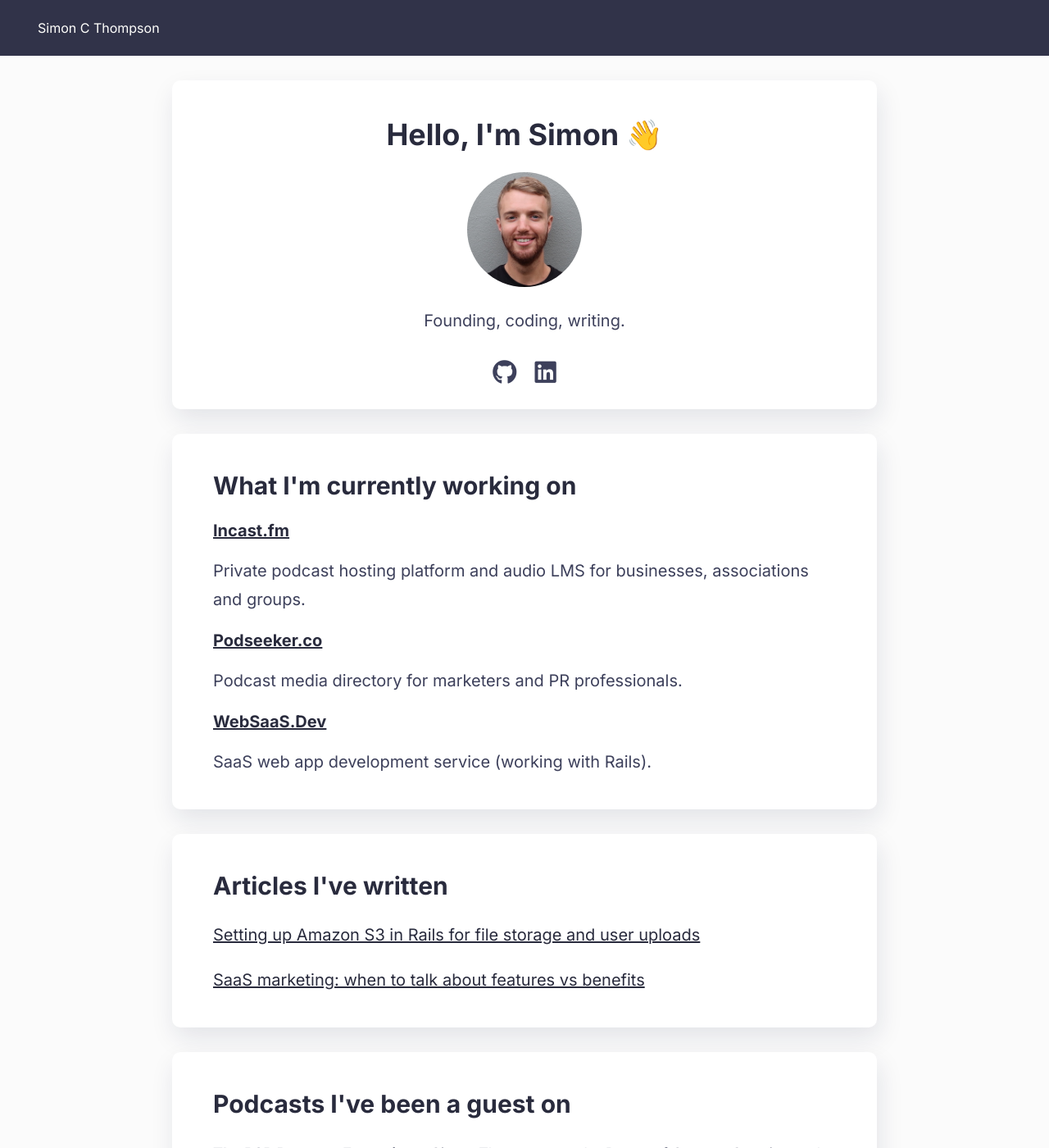
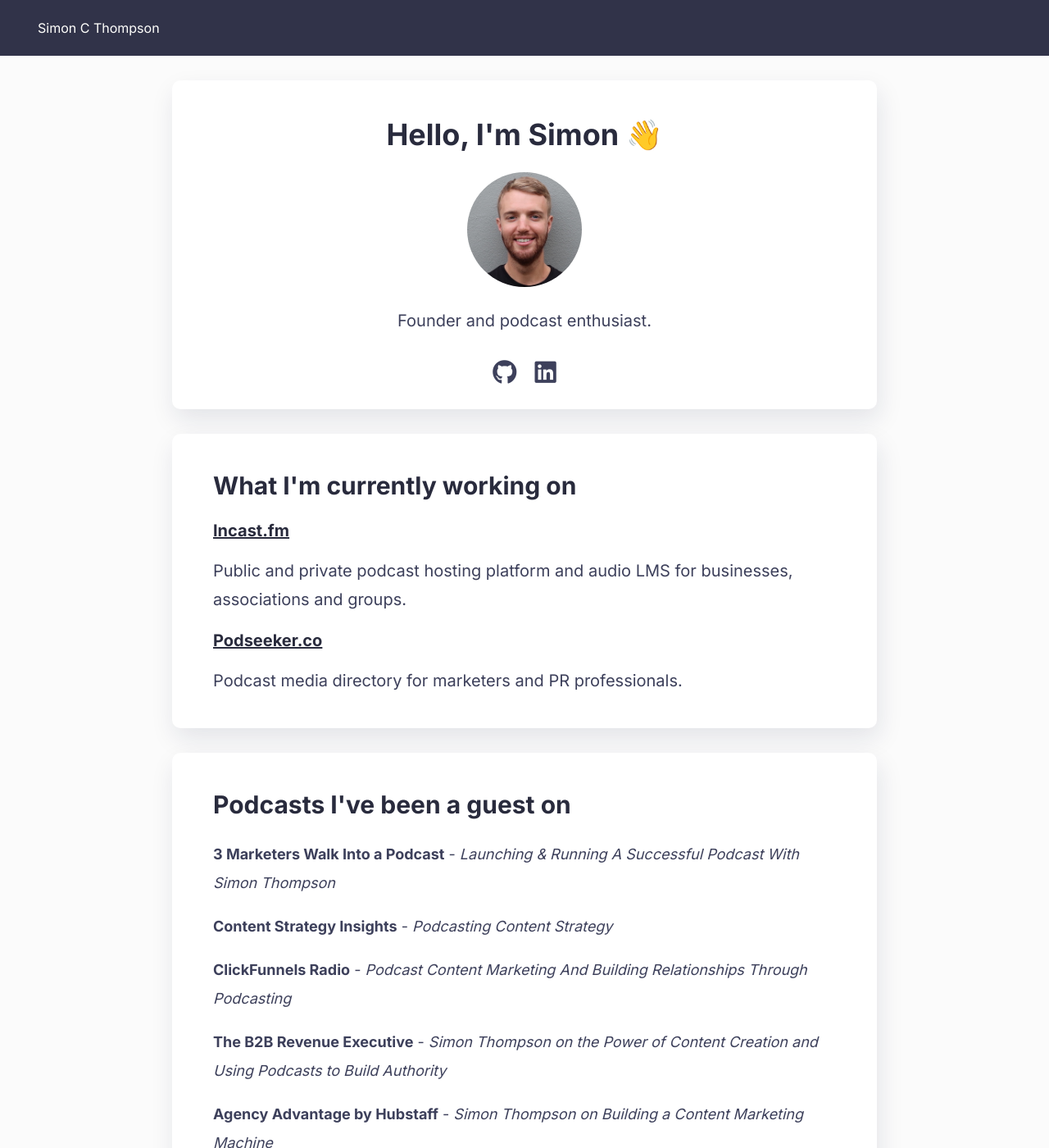
Before and after one commit to simoncthompson/simoncthompson-com, a Jekyll site: the page built from index.html, in a window 1280 px wide and 1400 px high. Shown: the whole window at 82% size. Built offline with Jekyll 4.4.1, drawn with Linux system fonts in a browser that asks for light colours; nearby versions of some CDN libraries; some of the changed text lies outside the part shown.

Commit message:
Changed homepage layout

```diff
--- a/index.html
+++ b/index.html
@@ -7,7 +7,7 @@
   <div class="card hero-card">
     <h1>Hello, I'm Simon 👋</h1>
     <img src="images/simon-thompson-headshot.jpg" alt="Simon Thompson headshot">
-    <p>Founding, coding, writing.</p>
+    <p>Founder and podcast enthusiast.</p>
     <div class="icons">
       <a href="https://github.com/simoncthompson" target="_blank">
         <i class="fab fa-github"></i>
@@ -20,30 +20,36 @@
   <div class="card">
     <h2>What I'm currently working on</h2>
     <a target="_blank" href="https://incast.fm"><h3>Incast.fm</h3></a>
-    <p>Private podcast hosting platform and audio LMS for businesses, associations and groups.</p>
+    <p>Public and private podcast hosting platform and audio LMS for businesses, associations and groups.</p>
     <a target="_blank" href="https://podseeker.co"><h3>Podseeker.co</h3></a>
     <p>Podcast media directory for marketers and PR professionals.</p>
-    <a target="_blank" href="https://websaas.dev"><h3>WebSaaS.Dev</h3></a>
-    <p>SaaS web app development service (working with Rails).</p>
+    <!-- <a target="_blank" href="https://websaas.dev"><h3>WebSaaS.Dev</h3></a>
+    <p>SaaS web app development service (working with Rails).</p> -->
   </div>
 
-  <div class="card">
+  <!-- <div class="card">
     <h2>Articles I've written</h2>
     {% for post in site.posts %}
       <p><a href="{{ post.url }}">{{ post.title }}</a></p>
   {% endfor %}
-  </div>
+  </div> -->
 
   <div class="card podcasts">
     <h2>Podcasts I've been a guest on</h2>
+    <a target="_blank" href="https://blog.responsesuite.com/simon-thompson-episode-31/">
+      <p><strong>3 Marketers Walk Into a Podcast</strong> - <em>Launching & Running A Successful Podcast With Simon Thompson</em></p>
+    </a>
+    <a target="_blank" href="https://ellessmedia.com/csi/simon-thompson/">
+      <p><strong>Content Strategy Insights</strong> - <em>Podcasting Content Strategy</em></p>
+    </a>
+    <a target="_blank" href="https://www.stitcher.com/show/funnelhacker-radio/episode/podcast-content-marketing-and-building-relationships-through-podcasting-simon-thompson-fhr-270-56192182">
+      <p><strong>ClickFunnels Radio</strong> - <em>Podcast Content Marketing And Building Relationships Through Podcasting</em></p>
+    </a>
     <a target="_blank" href="https://www.valueselling.com/podcast/simon-thompson-on-the-power-of-content-creation-and-using-podcasts-to-build-authority">
       <p><strong>The B2B Revenue Executive</strong> - <em>Simon Thompson on the Power of Content Creation and Using Podcasts to Build Authority</em></p>
     </a>
     <a target="_blank" href="https://blog.hubstaff.com/simon-thompson-on-building-a-content-marketing-machine/">
       <p><strong>Agency Advantage by Hubstaff</strong> - <em>Simon Thompson on Building a Content Marketing Machine</em></p>
-    </a>
-    <a target="_blank" href="https://www.stitcher.com/show/funnelhacker-radio/episode/podcast-content-marketing-and-building-relationships-through-podcasting-simon-thompson-fhr-270-56192182">
-      <p><strong>ClickFunnels Radio</strong> - <em>Podcast Content Marketing And Building Relationships Through Podcasting</em></p>
     </a>
     <a target="_blank" href="https://fjorgedigital.com/insights/podcasts/growth-assembly-three-keys-effective-lead-generations/">
       <p><strong>Mind Your Own Marketing Business</strong> - <em>The Three Keys of Effective Lead Generation</em></p>
@@ -104,8 +104,8 @@
   <tbody>
     <tr>
       <td>Content Kite</td>
-      <td>Content marketing and podcasting service for B2B tech companies.</td>
-      <td>Relative success - generated consistent income for 3 years. I left.</td>
+      <td>Podcast strategy and production service for tech companies.</td>
+      <td>Success - my full time thing for 3 years before I exited in 2019.</td>
     </tr>
     <tr>
       <td>Growth Assembly</td>
```
Also changed, not shown: other parts of index.html (+1 -7 lines).
